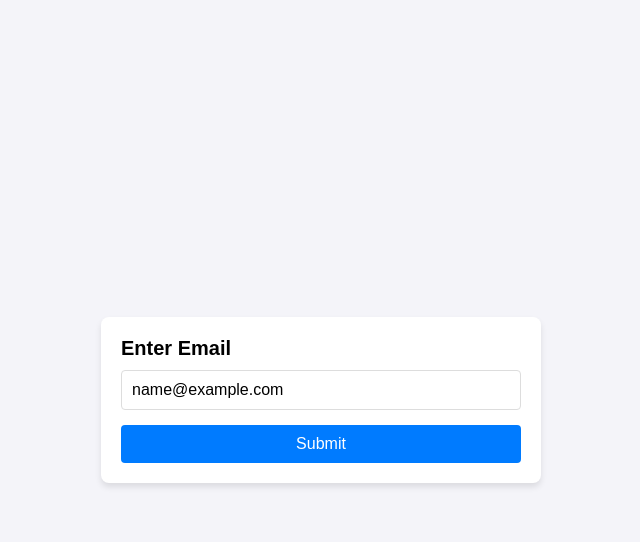
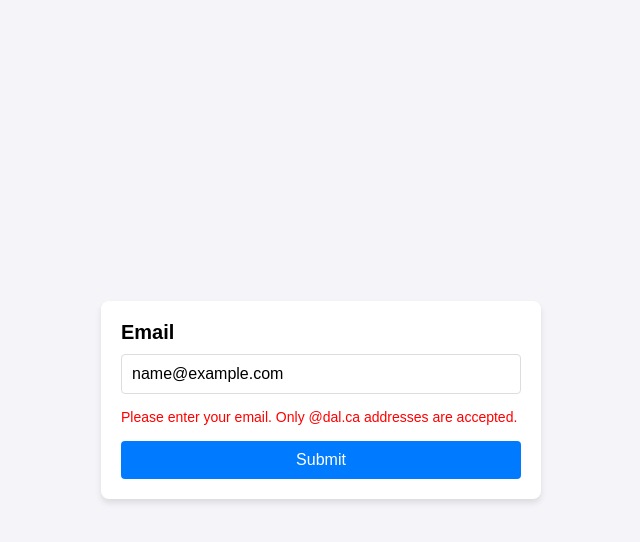
Before and after one commit to jacobismaeldomingo/DalBook, a React (Create React App) app in the folder frontend/: page /forgotPassword in a window 1280 px wide. Both pictures are taken after typing "name@example.com" into the empty fields and a click on the button "Submit". Shown: the top 542 px of the page, without its empty margins (319-959 px from the left). Built offline with nearby package versions, Linux system fonts and the light colour scheme; no server answers.

Commit message:
feat: forgot password erroe messages

```diff
--- a/frontend/src/components/password/ForgotPassword.js
+++ b/frontend/src/components/password/ForgotPassword.js
@@ -1,10 +1,11 @@
 import React, { useState } from "react";
 import { useNavigate } from "react-router-dom";
 import "./Forgot.css";
-import axios from "axios";
+import { validateEmail } from "../authentication/SignupValidation";
 
 export default function SecurityQuestion() {
   const [email, setEmail] = useState("");
+  const [error, setError] = useState("");
   const [securityAnswer, setSecurityAnswer] = useState("");
   const [securityQuestion, setSecurityQuestion] = useState("");
   // const [backendBirthday, setBackendBirthday] = useState('');
@@ -12,12 +13,21 @@ export default function SecurityQuestion() {
 
   const handleEmailSubmit = async (e) => {
     e.preventDefault();
-    // console.log("Submitting email...", email);
+    let validationErrors = {};
+    setError("");
+
+    // Perform login action with email and password
+    if (!email || !validateEmail(email)) {
+      validationErrors.email =
+        "Please enter your email. Only @dal.ca addresses are accepted.";
+    }
+
+    if (Object.keys(validationErrors).length > 0) {
+      setError(validationErrors);
+      return;
+    }
 
     try {
-      // const response = await axios.get(
-      //   `http://localhost:8085/api/user/get/${email}`
-      // );
       const response = await fetch(
         `http://localhost:8085/api/user/get/${email}`,
         {
@@ -33,7 +43,7 @@ export default function SecurityQuestion() {
         console.log("User information successfull:");
       } else {
         console.error("Failed to fetch user from backend");
-        alert("Failed to fetch user from backend");
+        setError("Error! Email does not exist!");
       }
     } catch (error) {
       console.error("Error fetching user from backend:", error);
@@ -56,7 +66,7 @@ export default function SecurityQuestion() {
   return (
     <div className="container">
       <div className="paper">
-        <h2 className="subtitle">Enter Email</h2>
+        <h2 className="subtitle">Email</h2>
         <form
           className="form"
           onSubmit={handleEmailSubmit}
@@ -65,11 +75,12 @@ export default function SecurityQuestion() {
         >
           <input
             type="email"
-            placeholder="Enter Email"
+            placeholder="Enter your Email"
             className="input"
             value={email}
             onChange={(e) => setEmail(e.target.value)}
           />
+          {error.email && <p className="text-danger" style={{paddingBottom: "1rem"}}>{error.email}</p>}
           <button type="submit" className="button">
             Submit
           </button>
```
